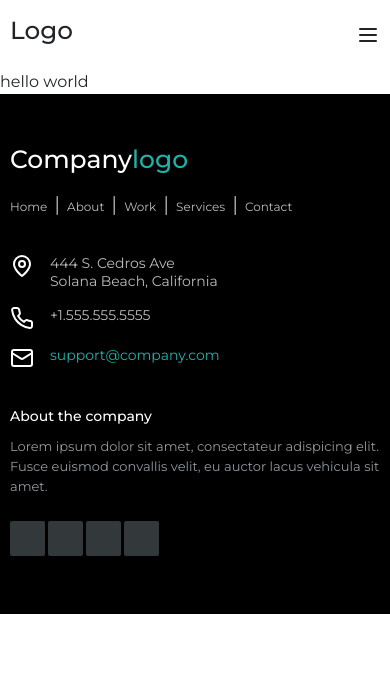
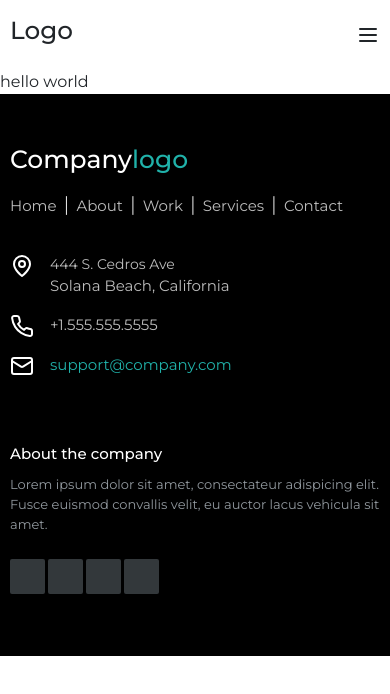
Before and after one commit to Anshkakkar15/white-diamond, a Next.js app: page / in a window 390 px wide. Shown: the top 694 px of the page. Built offline with nearby package versions, Linux system fonts and the light colour scheme.

Commit message:
working with footer

```diff
--- a/layout/header/index.jsx
+++ b/layout/header/index.jsx
@@ -20,11 +20,7 @@ export const Header = () => {
   }, [isActive]);
 
   return (
-    <div
-      className={`${styles.nav_wrapper} ${
-        isActive ? styles.nav_overlay : null
-      }`}
-    >
+    <div className={`${styles.nav_wrapper}`}>
       <div className="container-fluid">
         <div className={styles.grad_bar}></div>
         <div className={styles.navigationbar}>
@@ -53,9 +49,6 @@ export const Header = () => {
               <a href="#">Work</a>
             </li>
             <li className={styles.nav_items}>
-              <a href="#">Services</a>
-            </li>
-            <li className={styles.nav_items}>
               <a href="#">Contact Us</a>
             </li>
           </ul>
--- a/styles/Layout.module.css
+++ b/styles/Layout.module.css
@@ -25,7 +25,7 @@
 .navigationbar ul {
     list-style: none;
     display: grid;
-    grid-template-columns: repeat(5, 1fr);
+    grid-template-columns: repeat(4, 1fr);
     justify-self: end;
 
 }
@@ -40,7 +40,7 @@
 }
 
 .nav_items a:hover {
-    color: #3498db;
+    color: lightseagreen;
 }
 
 .menu_toggle .bar {
@@ -84,7 +84,7 @@
 .footer_distributed h3{
 	color:  #ffffff;
     font-family: 'Montserrat', sans-serif;
-    font-size: 36px;
+    font-size: 32px;
 	margin: 0;
 }
 
@@ -108,6 +108,7 @@
 	text-decoration: none;
     font-family: 'Montserrat', sans-serif;
 	color:  #bcbcbc;
+    font-size: 15px;
 }
 
 
@@ -120,6 +121,7 @@
 	vertical-align: middle;
 	margin:0;
     font-family: 'Montserrat', sans-serif;
+    font-size: 15px;
 }
 
 .footer_distributed .footer_center p span{
@@ -167,7 +169,7 @@
 .footer_distributed .footer_company_about span{
 	display: block;
 	color:  #ffffff;
-	font-size: 14px;
+	font-size: 15px;
 	font-weight: 500;
 	margin-bottom: 10px;
     font-family: 'Montserrat', sans-serif;
@@ -202,13 +204,60 @@
 /* footer */
 @media only screen and (max-width: 1199px) {
     .footer_rows{
-        grid-template-columns: repeat(auto-fit ,minmax(300px,1fr));
+        grid-template-columns: 2fr 1fr 1fr;
+    }
+    .footer_distributed .footer_center{
+		display: block;
+		width: 100%;
+	}
+
+    .footer_distributed{
+        padding: 60px 0;
+    }
+    .footer_distributed h3{
+        font-size: 27px;
+    }
+    .footer_distributed .footer_links{
+        margin: 12px 0 ;
+    }
+    .footer_left,.footer_center{
+        margin-bottom: 20px;
+    }
+    .footer_center{
+        display: flex;
+        justify-content: center;
+    }
+    .footer_center p{
+        font-size: 14px;
+    }
+    .footer_company_about p{
+        font-size: 13px;
+    }
+    .footer_links a{
+        font-size: 13px;
+    }
+    .footer_distributed .footer_links a:before {
+        padding: 0 10px;
     }
 }
-@media only screen and (max-width: 720px) {
+
+@media only screen and (max-width: 991px) {
+    .footer_rows{
+        grid-template-columns: 1fr 1fr;
+    }
+    .footer_right{
+        margin-top: 30px;
+        grid-column:1/-1;
+    }
+
+}
+
+@media only screen and (max-width: 767px) {
 
     /* MOBILE NAVIGATION */
-
+    .footer_rows{
+        grid-template-columns: 1fr;
+    }
 
     .navigationbar ul {
         display: flex;
@@ -256,29 +305,6 @@
         justify-content: end;
         padding: 10px;
     }
-    .nav_overlay {
-        background-color: #2f2f2f45;
-        height: 100vh;
-        position: fixed;
-        width: 100%;
-        transition: 0.5s ease-in-out;
-    }
-
-    /* MOBILE FOOTER */
-    .footer_distributed{
-		font: bold 14px sans-serif;
-	}
-
-	.footer_distributed .footer_left,
-	.footer_distributed .footer_center,
-	.footer_distributed .footer_right{
-		display: block;
-		width: 100%;
-	}
-
-	.footer_distributed .footer_center i{
-		margin-left: 0;
-	}
 }
 
 @media only screen and (max-width: 575px) {
@@ -298,6 +324,9 @@
         display: flex;
         justify-content: center;
     }
+    .footer_center p{
+        font-size: 13px;
+    }
     .footer_company_about p{
         font-size: 13px;
     }
@@ -306,6 +335,5 @@
     }
     .footer_distributed .footer_links a:before {
         padding: 0 7px;
-      }
-
+    }
 }
```
